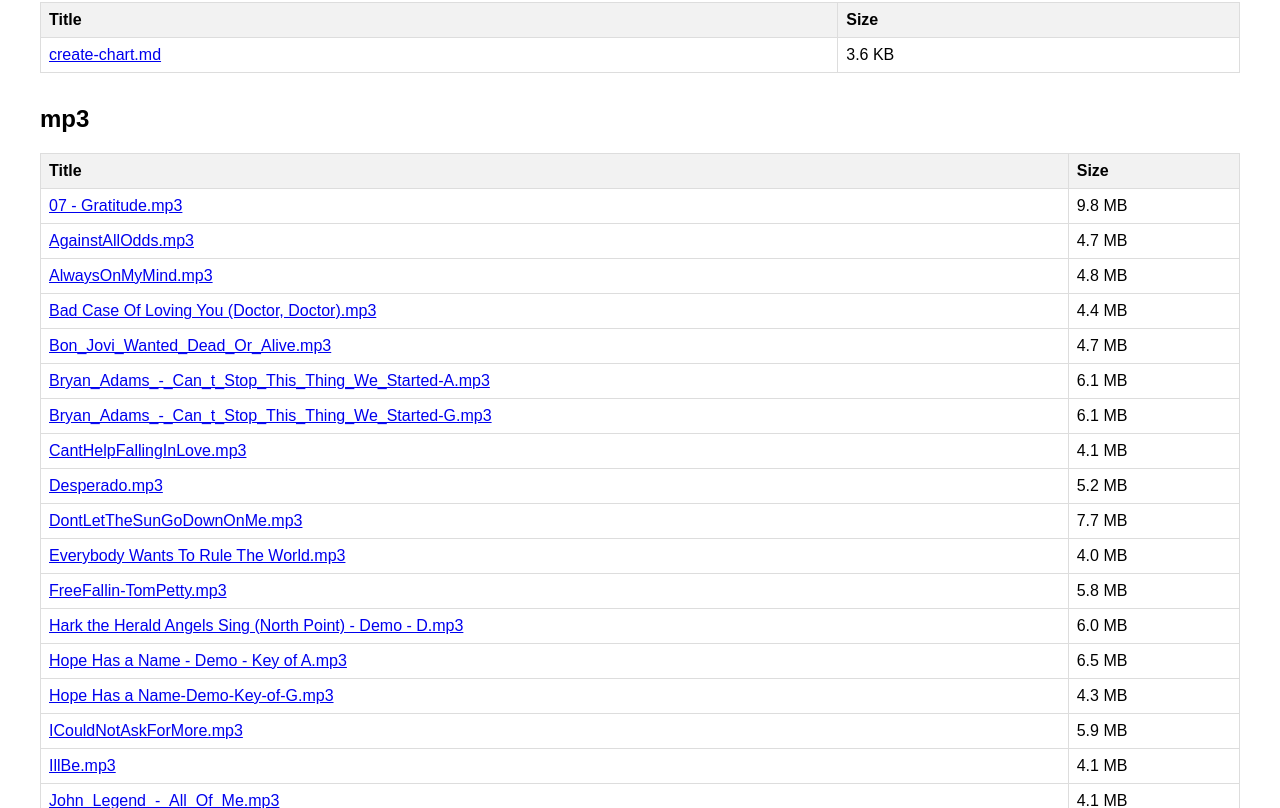
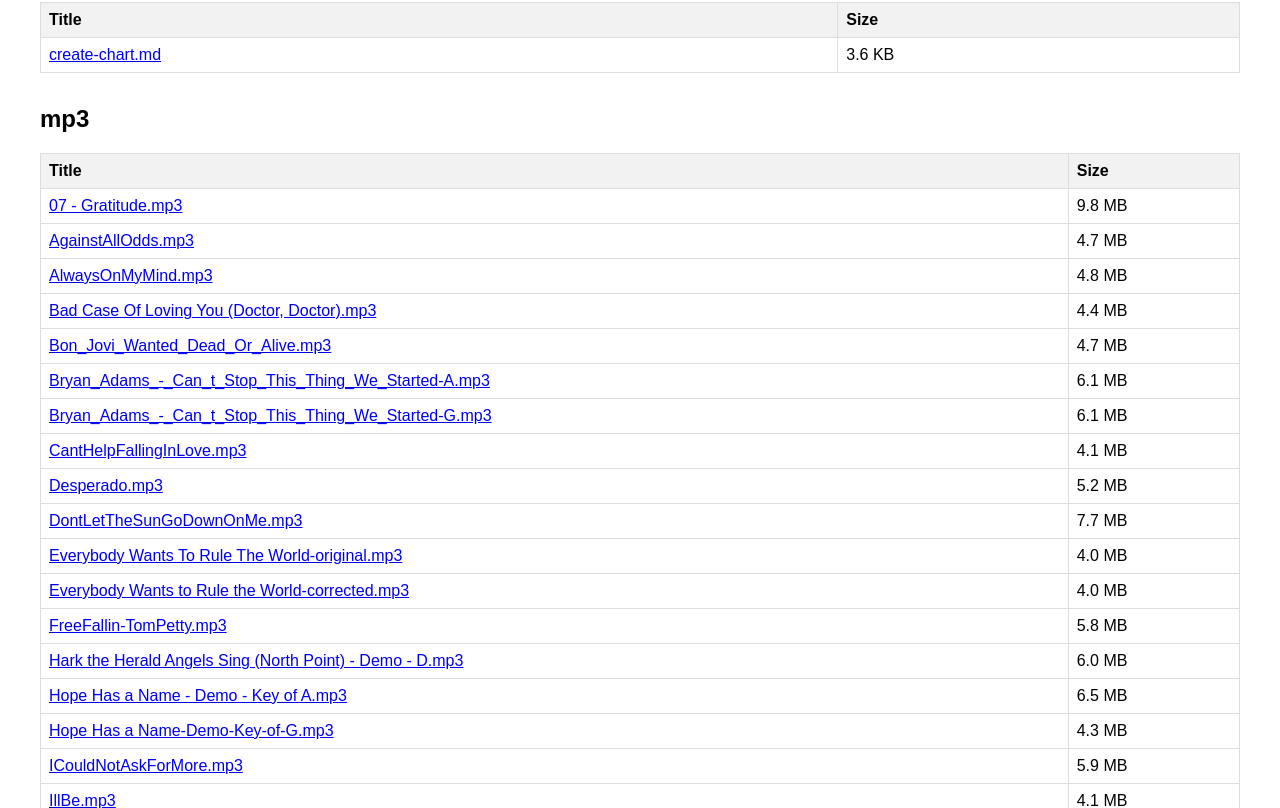
Before and after one commit to anthonypero/files, a plain HTML site: page index.html in a window 1280 px wide. Shown: the part 1469-2277 px from the top of the page. Drawn offline with Linux system fonts and the light colour scheme.

Commit message:
Corrected Everybody

```diff
--- a/index.html
+++ b/index.html
@@ -21,7 +21,7 @@
 <tr><td><a href="https://anthonypero.github.io/files/comeagain-final.flac" target="_blank">comeagain-final.flac</a></td><td>24.5 MB</td></tr>
 <tr><td><a href="https://anthonypero.github.io/files/comeagain-final.mp3" target="_blank">comeagain-final.mp3</a></td><td>5.7 MB</td></tr>
 <tr><td><a href="https://anthonypero.github.io/files/generate-index.mjs" target="_blank">generate-index.mjs</a></td><td>2.4 KB</td></tr>
-<tr><td><a href="https://anthonypero.github.io/files/index.html" target="_blank">index.html</a></td><td>24.1 KB</td></tr>
+<tr><td><a href="https://anthonypero.github.io/files/index.html" target="_blank">index.html</a></td><td>27.7 KB</td></tr>
 <tr><td><a href="https://anthonypero.github.io/files/innovative.jpg" target="_blank">innovative.jpg</a></td><td>90.2 KB</td></tr>
 <tr><td><a href="https://anthonypero.github.io/files/logain.png" target="_blank">logain.png</a></td><td>10.0 MB</td></tr>
 <tr><td><a href="https://anthonypero.github.io/files/soccer.jpg" target="_blank">soccer.jpg</a></td><td>104.4 KB</td></tr>
@@ -66,7 +66,8 @@
 <tr><td><a href="https://anthonypero.github.io/files/mp3/CantHelpFallingInLove.mp3" target="_blank">CantHelpFallingInLove.mp3</a></td><td>4.1 MB</td></tr>
 <tr><td><a href="https://anthonypero.github.io/files/mp3/Desperado.mp3" target="_blank">Desperado.mp3</a></td><td>5.2 MB</td></tr>
 <tr><td><a href="https://anthonypero.github.io/files/mp3/DontLetTheSunGoDownOnMe.mp3" target="_blank">DontLetTheSunGoDownOnMe.mp3</a></td><td>7.7 MB</td></tr>
-<tr><td><a href="https://anthonypero.github.io/files/mp3/Everybody Wants To Rule The World.mp3" target="_blank">Everybody Wants To Rule The World.mp3</a></td><td>4.0 MB</td></tr>
+<tr><td><a href="https://anthonypero.github.io/files/mp3/Everybody Wants To Rule The World-original.mp3" target="_blank">Everybody Wants To Rule The World-original.mp3</a></td><td>4.0 MB</td></tr>
+<tr><td><a href="https://anthonypero.github.io/files/mp3/Everybody Wants to Rule the World-corrected.mp3" target="_blank">Everybody Wants to Rule the World-corrected.mp3</a></td><td>4.0 MB</td></tr>
 <tr><td><a href="https://anthonypero.github.io/files/mp3/FreeFallin-TomPetty.mp3" target="_blank">FreeFallin-TomPetty.mp3</a></td><td>5.8 MB</td></tr>
 <tr><td><a href="https://anthonypero.github.io/files/mp3/Hark the Herald Angels Sing (North Point) - Demo - D.mp3" target="_blank">Hark the Herald Angels Sing (North Point) - Demo - D.mp3</a></td><td>6.0 MB</td></tr>
 <tr><td><a href="https://anthonypero.github.io/files/mp3/Hope Has a Name - Demo - Key of A.mp3" target="_blank">Hope Has a Name - Demo - Key of A.mp3</a></td><td>6.5 MB</td></tr>
```
Also changed, not shown: 5 other files.
